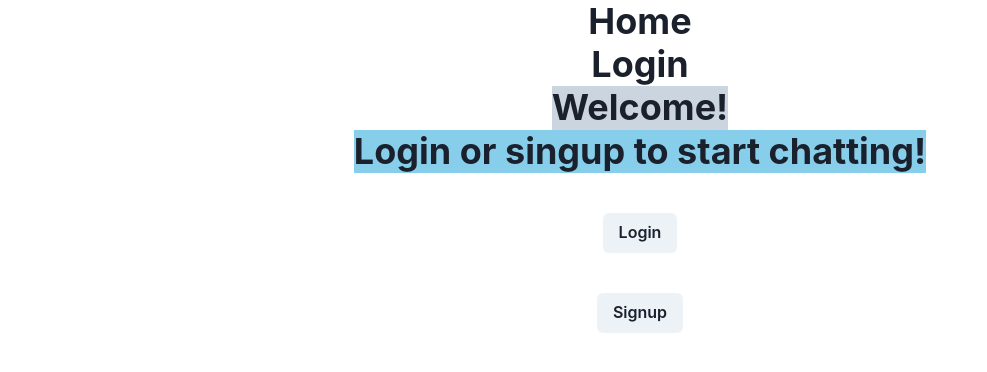
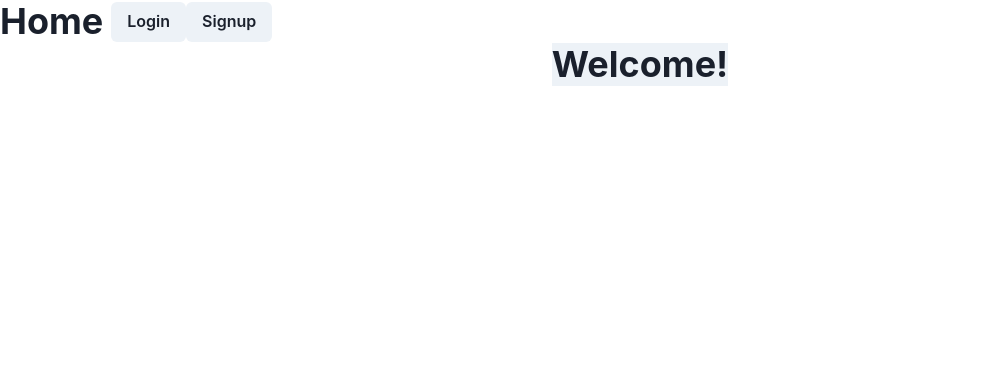
Before and after one commit to momaki9/Chat_app, a React (Create React App) app in the folder client/: page / in a window 1280 px wide. Shown: the top 372 px of the page, without its empty margins (0-987 px from the left). Built offline with nearby package versions, Linux system fonts and the light colour scheme.

Commit message:
cleaned up the code a bit

```diff
--- a/client/src/App.js
+++ b/client/src/App.js
@@ -7,7 +7,8 @@ import Chat from './pages/Chat'
 import Home from './pages/Home';
 import Login from './components/Login';
 import Profile from './pages/Profile';
-
+import OneRoom from './pages/Room';
+import Navbar from './components/Navbar';
 const httpLink = createHttpLink({
   uri: '/graphql'
 });
@@ -32,6 +33,7 @@ function App() {
     <ApolloProvider client={client}>
       <ChakraProvider>
         <Router>
+          <Navbar />
           <Routes>
             <Route
               path='/chat'
@@ -49,6 +51,10 @@ function App() {
               path='/profile'
               element={<Profile />}
             />
+            <Route
+              path='/chat/:roomId'
+              element={<OneRoom />}
+            />
           </Routes>
         </Router>
       </ChakraProvider>
--- a/client/src/components/Chatroom.js
+++ b/client/src/components/Chatroom.js
@@ -6,8 +6,9 @@ import {
     CardHeader,
     Stack
 } from '@chakra-ui/react';
+import { Link } from 'react-router-dom';
 
-const Chatroom = ({title, goSomeWhere, key}) => {
+const Chatroom = ({title, key, roomId}) => {
     return (
         <>
             <Card key={key}>
@@ -15,7 +16,7 @@ const Chatroom = ({title, goSomeWhere, key}) => {
                 <CardBody>
                     <Stack>
                         <Box>
-                            <Button onClick={goSomeWhere}>Join</Button>
+                            <Button><Link to={`/chat/${roomId}`}>Join</Link></Button>
                         </Box>
                     </Stack>
                 </CardBody>
--- a/client/src/components/Navbar.js
+++ b/client/src/components/Navbar.js
@@ -1,12 +1,49 @@
-import { Stack } from "@chakra-ui/react";
+import {
+    Stack,
+    Center,
+    Heading,
+    Button
+} from "@chakra-ui/react";
+import Auth from '../utils/auth';
 import { Link } from "react-router-dom";
+import Login from "./Login";
+import Signup from "./Signup";
 const Navbar = () => {
+    const logout = (event) => {
+        event.preventDefault();
+        Auth.logout();
+    };
     return (
         <>
-        <Stack direction={'row'}>
-            <Link to={'/'}>Home</Link>
-            <Link to={'/chat'}>Chat</Link>
-        </Stack>
+            <Stack direction={'row'}>
+                <Center>
+                    <Link to='/'>
+                        <Heading>Home</Heading>
+                    </Link>
+                </Center>
+                {Auth.loggedIn() ? (
+                    <>
+                        <Center>
+                            <Link to='/chat'>
+                                <Heading>Chat</Heading>
+                            </Link>
+                        </Center>
+                        <Center>
+                            <Link to='/profile'>
+                                <Heading>Profile</Heading>
+                            </Link>
+                        </Center>
+                        <Center>
+                            <Button onClick={logout}>Logout</Button>
+                        </Center>
+                    </>
+                ) : (
+                    <Center>
+                        <Login />
+                        <Signup />
+                    </Center>
+                )}
+            </Stack>
         </>
     )
 };
--- a/client/src/components/RoomList.js
+++ b/client/src/components/RoomList.js
@@ -7,17 +7,13 @@ const RoomList = () => {
     const { loading, data } = useQuery(QUERY_ALL_ROOMS);
     const rooms = data?.rooms || [];
 
-    const userFunction = () => {
-        console.log('This props stuff is cool!')
-    };
-
     if (loading) {
         return <h3>Loading</h3>
     }
     return (
         <>
         {rooms && rooms.map((room) => (
-            <Chatroom title={room.category} key={room._id} goSomeWhere={userFunction}/>
+            <Chatroom title={room.category} key={room._id} roomId={room._id}/>
         ))}
         </>
     )
--- a/client/src/pages/Home.js
+++ b/client/src/pages/Home.js
@@ -1,45 +1,15 @@
 import React from 'react';
-import { Link } from 'react-router-dom';
 import {
     Heading,
-    Center,
-    Button
+    Center
 } from '@chakra-ui/react';
-import Login from '../components/Login';
-import Signup from '../components/Signup';
-import Auth from '../utils/auth';
 
 const Home = () => {
-    const logout = (event) => {
-        event.preventDefault();
-        Auth.logout();
-    };
     return (
         <>
             <Center>
-                <Link to='/'>
-                    <Heading>Home</Heading>
-                </Link>
+                <Heading bg={'gray.100'}>Welcome!</Heading>
             </Center>
-            {Auth.loggedIn() ? (
-                <Center>
-                    <Button onClick={logout}>Logout</Button>
-                </Center>
-            ) : (
-                <Center>
-                    <Link to='/chat'>
-                        <Heading>Login</Heading>
-                    </Link>
-                </Center>
-            )}
-            <Center>
-                <Heading bg={'gray.300'}>Welcome!</Heading>
-            </Center>
-            <Center>
-                <Heading bg='skyblue'>Login or singup to start chatting!</Heading>
-            </Center>
-            <Center padding={'10'}><Login /></Center>
-            <Center><Signup /></Center>
         </>
     )
 };
--- a/client/src/pages/Profile.js
+++ b/client/src/pages/Profile.js
@@ -13,9 +13,9 @@ import {
     ModalBody,
     FormLabel,
     Input,
-    ModalFooter
+    ModalFooter,
+    Heading
 } from "@chakra-ui/react";
-import Navbar from "../components/Navbar";
 import { useMutation } from "@apollo/client";
 import { CREATE_ROOM } from "../utils/mutations";
 import RoomList from "../components/RoomList";
@@ -51,8 +51,7 @@ const Profile = () => {
     }
     return (
         <>
-            <Navbar />
-            <h1>Profile Page</h1>
+            <Heading>Your Profile</Heading>
             <Card>
                 <CardBody>
                     <Button onClick={onOpen}>Create Chatroom</Button>
--- /dev/null
+++ b/client/src/pages/Room.js
@@ -0,0 +1,22 @@
+import React from "react";
+import { useParams } from 'react-router-dom';
+import { useQuery } from '@apollo/client';
+import { QUERY_ONE_ROOM } from "../utils/queries";
+
+const OneRoom = () => {
+    const { roomId } = useParams();
+    const { loading, data } = useQuery(QUERY_ONE_ROOM, {
+        variables: { roomId: roomId }
+    });
+    const room = data?.room || {};
+    if (loading) {
+        return <h3>Loading...</h3>
+    }
+    return (
+        <>
+        <h3>One room page</h3>
+        <p>Room id: {room._id}</p>
+        </>
+    )
+};
+export default OneRoom;
--- a/client/src/utils/auth.js
+++ b/client/src/utils/auth.js
@@ -11,7 +11,7 @@ class AuthService {
 
     login(idToken) {
         localStorage.setItem('id_token', idToken);
-        window.location.assign('/chat');
+        window.location.assign('/profile');
     }
     logout() {
         localStorage.removeItem('id_token');
```
